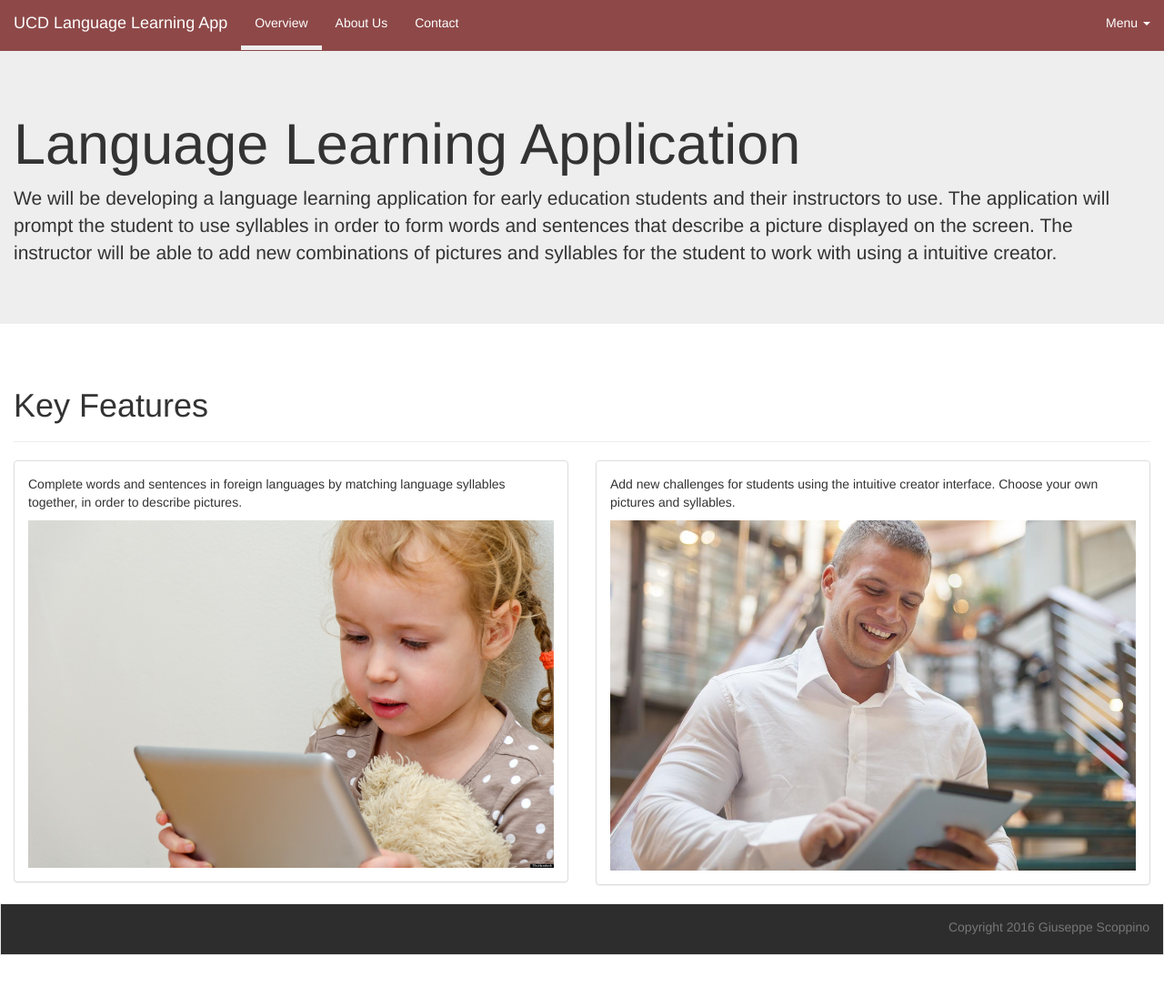
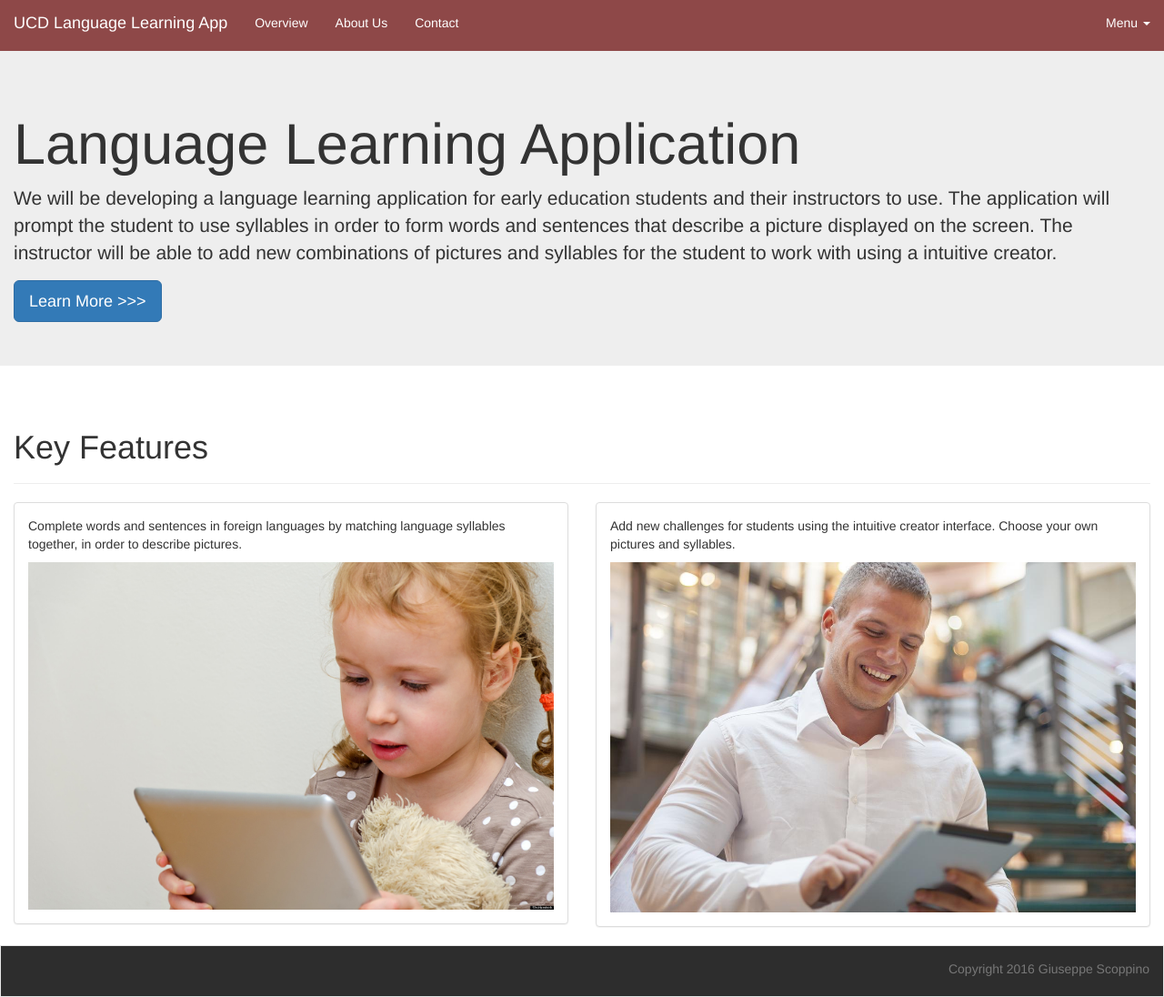
Before and after one commit to gscoppino/ucdlanguagelearning-website, a website: page index.html in a window 1280 px wide. Shown: the whole page at 91% size. Before the commit the page ends 1050 px from the top, so only its background shows below. Drawn offline with nearby package versions, Linux system fonts and the light colour scheme.

Commit message:
Cleanup/Polish.

```diff
--- a/index.html
+++ b/index.html
@@ -4,7 +4,7 @@
         <link rel="stylesheet" href="node_modules/bootstrap/dist/css/bootstrap.min.css">
         <link rel="stylesheet" href="main.css">
     </head>
-    <body>
+    <body class="no-margin">
         <header>
             <nav class="navbar navbar-static-top">
                 <div class="container-fluid">
@@ -22,7 +22,7 @@
                     <!-- Collect the nav links, forms, and other content for toggling -->
                     <div class="collapse navbar-collapse" id="bs-example-navbar-collapse-1">
                         <ul class="nav navbar-nav">
-                            <li class="active"><a href="index.html">Overview</a></li>
+                            <li><a href="overview.html">Overview</a></li>
                             <li><a href="about.html">About Us</a></li>
                             <li><a href="contact.html">Contact</a></li>
                         </ul>
@@ -46,6 +46,7 @@
                     will be able to add new combinations of pictures and syllables for the student to
                     work with using a intuitive creator.
                 </p>
+                <a class="btn btn-lg btn-primary" href="overview.html">Learn More >>></a>
             </div>
         </div>
         <div class="container-fluid">
--- a/main.css
+++ b/main.css
@@ -1,6 +1,18 @@
+body {
+    margin-bottom: 4em; /* footer */
+}
+
+body.no-margin {
+    margin-bottom: 0;
+}
+
 .navbar {
     border-radius: 0;
     margin-bottom: 0;
+}
+
+.project-overview small {
+    font-size: 0.75em;
 }
 
 header .navbar {
```
Also changed, not shown: about.html (+1 -1 lines), contact.html (+1 -1 lines).
